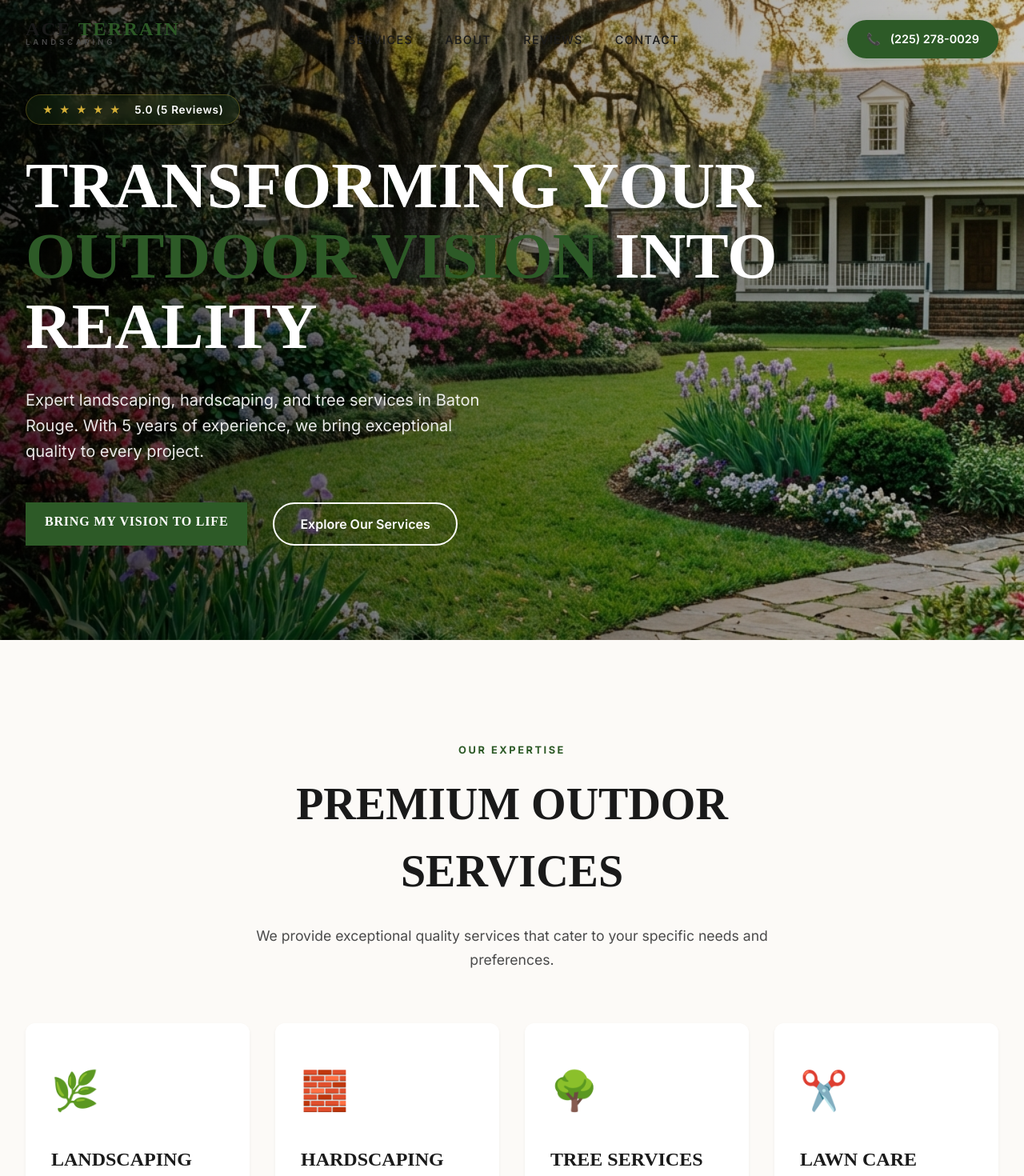
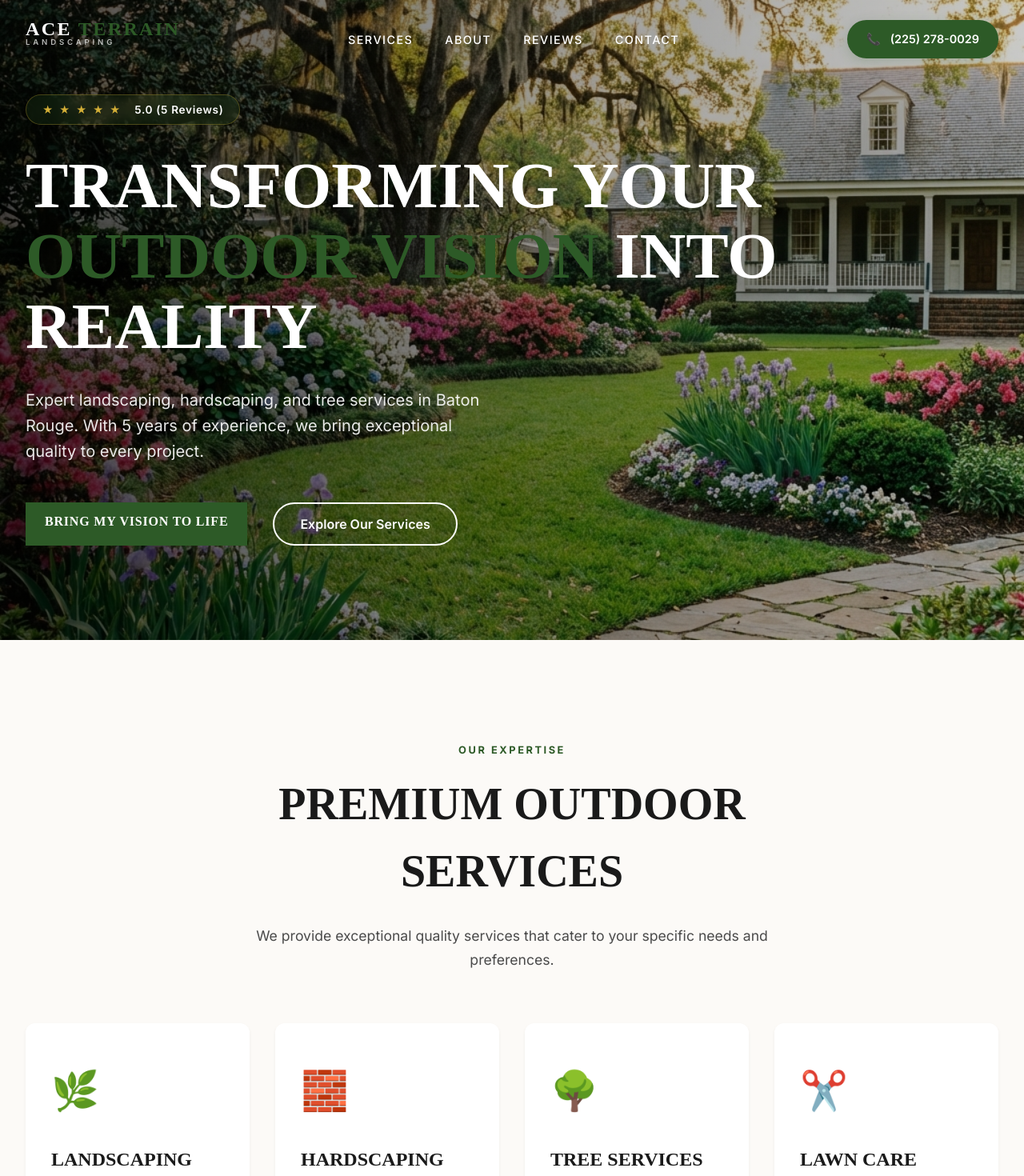
Before and after one commit to blooprint24/Antigravity123, a React (Vite) app: page / in a window 1280 px wide. Shown: the top 1470 px of the page at 80% size. Built offline with nearby package versions, Linux system fonts and the light colour scheme.

Commit message:
Fix typo and improve navbar visibility

```diff
--- a/src/components/Navbar.css
+++ b/src/components/Navbar.css
@@ -34,6 +34,12 @@
     font-size: 1.5rem;
     font-weight: 700;
     letter-spacing: 0.1em;
+    color: white;
+    /* Changed for visibility on Hero */
+    transition: var(--transition-fast);
+}
+
+.navbar.scrolled .logo-text {
     color: var(--text-primary);
 }
 
@@ -44,8 +50,14 @@
 .logo-subtext {
     font-size: 0.6rem;
     letter-spacing: 0.4em;
+    color: rgba(255, 255, 255, 0.7);
+    /* Changed for visibility on Hero */
+    font-weight: 600;
+    transition: var(--transition-fast);
+}
+
+.navbar.scrolled .logo-subtext {
     color: var(--text-secondary);
-    font-weight: 600;
 }
 
 .nav-links {
@@ -57,10 +69,16 @@
 .nav-links a {
     font-size: 0.9rem;
     font-weight: 500;
-    color: var(--text-primary);
+    color: white;
+    /* Changed for visibility on Hero */
     text-transform: uppercase;
     letter-spacing: 0.1em;
     position: relative;
+    transition: var(--transition-fast);
+}
+
+.navbar.scrolled .nav-links a {
+    color: var(--text-primary);
 }
 
 .nav-links a::after {
--- a/src/components/Services.jsx
+++ b/src/components/Services.jsx
@@ -34,7 +34,7 @@ const Services = () => {
             <div className="container">
                 <div className="section-intro">
                     <span className="section-label">Our Expertise</span>
-                    <h2 className="section-title">Premium Outdor Services</h2>
+                    <h2 className="section-title">Premium Outdoor Services</h2>
                     <p className="section-description">
                         We provide exceptional quality services that cater to your specific needs and preferences.
                     </p>
```
